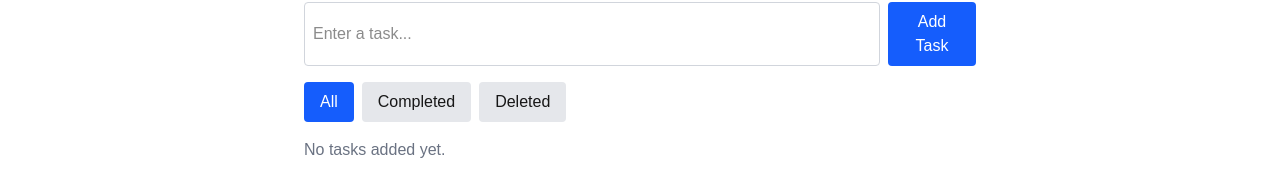
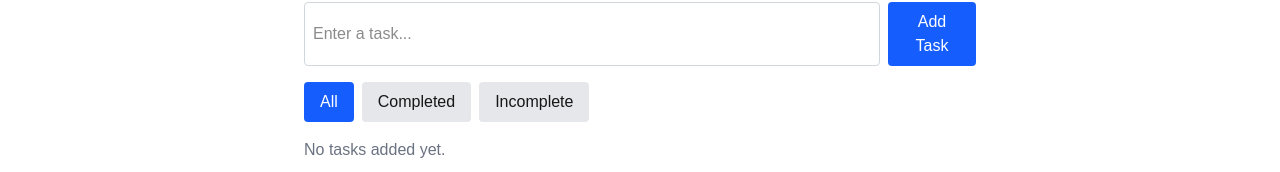
Before and after one commit to JediWebDev/task-management-app, a Next.js app in the folder task-management-app/: page / in a window 1280 px wide. Shown: the part 158-330 px from the top of the page. Built offline with nearby package versions, Linux system fonts and the light colour scheme.

Commit message:
Update TaskFilter.js

```diff
--- a/task-management-app/src/components/TaskFilter.js
+++ b/task-management-app/src/components/TaskFilter.js
@@ -16,10 +16,10 @@ export default function TaskFilter({ filter, setFilter }) {
         Completed
       </button>
       <button
-        className={`px-4 py-2 rounded ${filter === "deleted" ? "bg-blue-600 text-white" : "bg-gray-200"}`}
-        onClick={() => setFilter("deleted")}
+        className={`px-4 py-2 rounded ${filter === "incomplete" ? "bg-blue-600 text-white" : "bg-gray-200"}`}
+        onClick={() => setFilter("incomplete")}
       >
-        Deleted
+        Incomplete
       </button>
     </div>
   );
```
